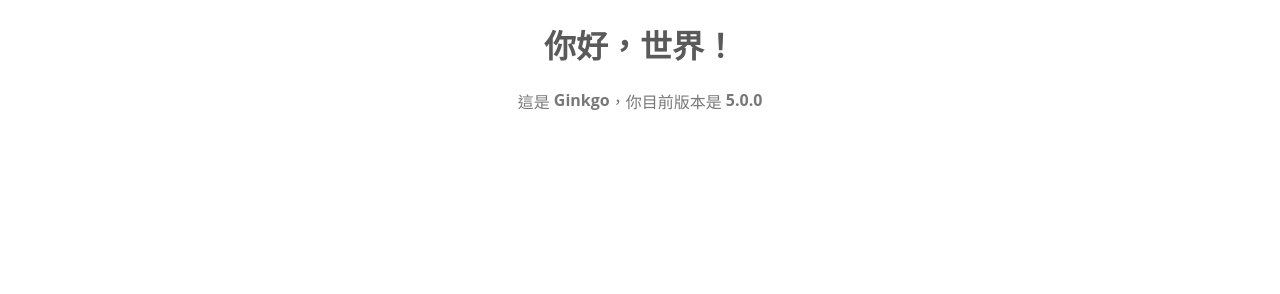
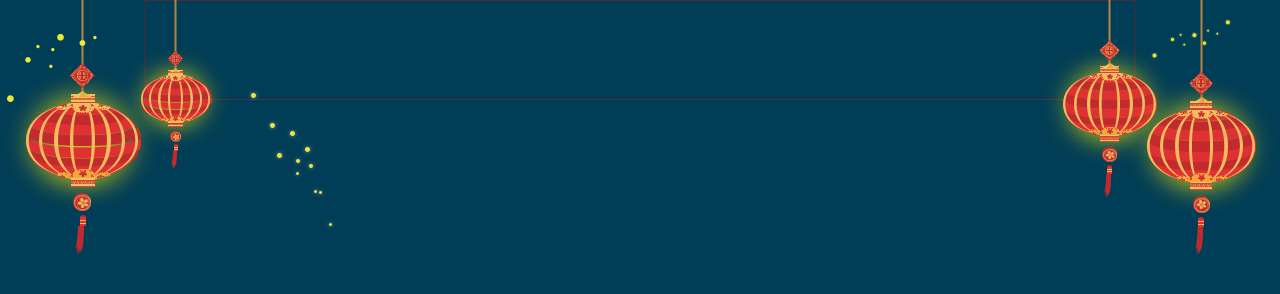
Before and after one commit to tsgo/2020lantern, a plain HTML site: page index.html in a window 1280 px wide. Drawn offline with Linux system fonts and the light colour scheme.

Commit message:
Fix html code

```diff
--- a/index.html
+++ b/index.html
@@ -15,8 +15,22 @@
   </head>
   <body>
 
-    <h1>你好，世界！</h1>
-    <span style="color: rgba(120, 120, 120, 1.00);">這是 <b>Ginkgo</b>，你目前版本是 <b>5.0.0</b></span>
+    <div class='top'>
+      <div class='Ll'><img src="img/img01_L.png"></div>
+      <div class='Rl'><img src="img/img02_R.png"></div>
+      <div class='menuboxs'>
+        <div></div>
+        <div></div>
+        <div></div>
+        <div></div>
+        <div></div>
+        <div></div>
+      </div>
+    </div>
+
+    <div class='cent'></div>
+
+    <div class='footer'></div>
 
   </body>
 </html>
--- a/scss/public.scss
+++ b/scss/public.scss
@@ -21,6 +21,51 @@
   text-align: center;
   font-family: "微軟正黑體", "Open sans", "Helvetica Neue", HelveticaNeue, Helvetica, Arial, sans-serif;
 
+  background-color: rgba(0, 61, 86, 1.00);
+
   // 文字染色，背景色、文字色
-  @include selection(rgba(120, 186, 255, 1.00), rgba(255, 255, 255, 1));
+  // @include selection(rgba(120, 186, 255, 1.00), rgba(255, 255, 255, 1));
 }
+
+
+
+.top {
+  display: inline-block;
+  width: 100%;
+  position: relative;
+
+  .menuboxs {
+    display: inline-block;
+    width: 100%;
+    max-width: 990px;
+    @include clearfix();
+
+    // d
+    height: 100px;
+    border: 1px solid rgba(255, 0, 0, .3);
+
+    div {
+      display: inline-block;
+      width: calc(100% / 6);
+      float: left;
+
+      a {
+
+      }
+    }
+  }
+
+  .Ll {
+    direction: inline-block;
+    position: absolute;
+    top: 0;
+    left: 0;
+  }
+
+  .Rl {
+    direction: inline-block;
+    position: absolute;
+    top: 0;
+    right: 0;
+  }
+}
```
Also changed, not shown: css/public.css, img/img01_L.png (renamed from img/img01_R.png), img/img02_R.png (renamed from img/img02_L.png).
